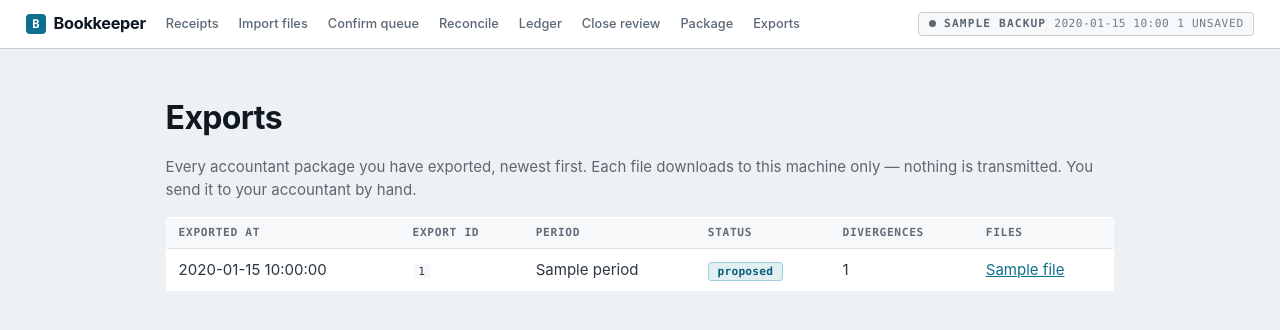
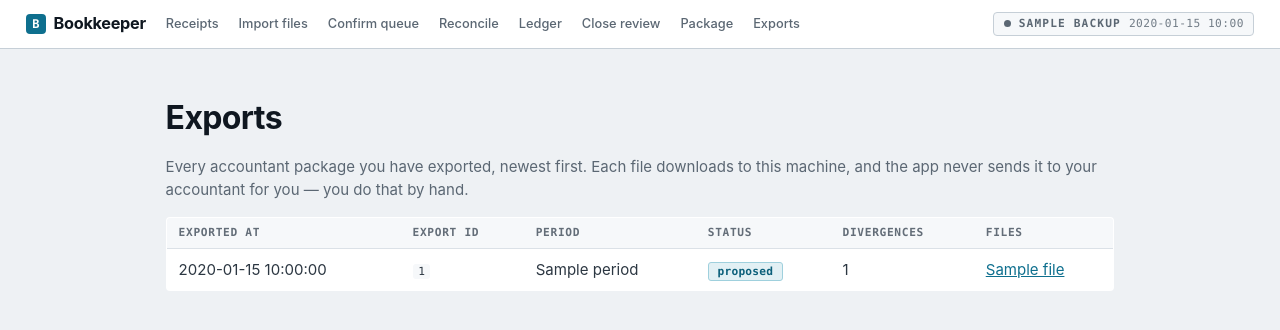
Before and after one commit to usebessemer/bookkeeper-ui, a Python web app: template bookkeeper_ui/templates/exports.html in a window 1280 px wide. Shown: the top 330 px of the page. Run offline with Jinja, Linux system fonts and the light colour scheme; the template is opened without the code that fills it: most values are stand-ins (such as "Sample title", 1, 10 or a date in 2020).

Commit message:
fix(backup): reconcile no-transmission copy to the ownership axis (#88)
The shipped "nothing leaves this machine / nothing is transmitted" claims
go literally false once backup pushes to the owner's own private GitHub.
Reframe every remaining global no-transmission string onto the ownership /
deliverable axis so no two surfaces contradict each other:

- pending chip readout: "Backing up" -> the spec's honest "N changes not
  yet backed up" (backup-spec §6/§9). An offline-stalled-but-unescalated
  pending is not an active upload; the count now rides in the label, so the
  redundant "N unsaved" span (and its now-dead .count rule) retire.
- package.html / exports.html export + download strings: reframed to "the
  app never sends it to your accountant for you -- you do that by hand" (the
  deliverable axis, genuinely true), not a global "nothing is transmitted".
- web.py export-download code comment corrected for accuracy.

capture_home's ownership footnote (added in #87) is the canonical string the
sweep aligns to and is unchanged. A grep confirms no live string asserts an
unqualified global "nothing leaves this machine".

```diff
--- a/bookkeeper_ui/static/app.css
+++ b/bookkeeper_ui/static/app.css
@@ -146,7 +146,6 @@ body {
   border: 1px solid var(--line-2); border-radius: var(--r-md); padding: 0.32rem 0.6rem;
 }
 .status-local .led { width: 7px; height: 7px; border-radius: 50%; background: var(--muted); }
-.status-local .count { font-weight: 500; letter-spacing: 0.06em; opacity: 0.85; }
 .status-local .check { font-weight: 700; }
 .status-local .ts { font-weight: 500; letter-spacing: 0.04em; opacity: 0.85; }
 
--- a/bookkeeper_ui/templates/_backup_chip.html
+++ b/bookkeeper_ui/templates/_backup_chip.html
@@ -16,8 +16,9 @@
   <span class="readout">{{ sig.label if sig else "Not backed up" }}</span>
   {% if sig and sig.show_check %}<span class="check" aria-hidden="true">&check;</span>{% endif %}
   {# backed_up carries the verified push-COMPLETION time (the sidecar's `pushed_at`,
-     never the attempt time); it is set only on backed_up, so it prints only there. #}
+     never the attempt time); it is set only on backed_up, so it prints only there.
+     The pending count is NOT a separate span — it rides inside the readout label
+     ("N changes not yet backed up"), so the chip states no double count. #}
   {% if sig and sig.last_push_time %}<time class="ts" datetime="{{ sig.last_push_time }}">{{ sig.last_push_time[:16] | replace("T", " ") }}</time>{% endif %}
-  {% if sig and sig.state == "pending" and sig.unpushed_count %}<span class="count">{{ sig.unpushed_count }} unsaved</span>{% endif %}
 </span>
 {% endmacro %}
--- a/bookkeeper_ui/templates/exports.html
+++ b/bookkeeper_ui/templates/exports.html
@@ -5,13 +5,14 @@
    A pure read of the SAME `exports.jsonl` the JSON `GET /exports` serializes (no second
    reader, no writes). Each row carries its id/period/status/time/divergence plus one
    guarded-download link per Core file (each → the `GET /ui/exports/{id}/{name}` route,
-   which serves the local file to the local browser — nothing is transmitted). #}
+   which serves the local file to the local browser — the app never sends an export
+   onward for the user). #}
 <h1>Exports</h1>
 
 <p class="lead">
   Every accountant package you have exported, newest first. Each file downloads to
-  this machine only &mdash; nothing is transmitted. You send it to your accountant
-  by hand.
+  this machine, and the app never sends it to your accountant for you &mdash; you do
+  that by hand.
 </p>
 
 {% if exports %}
--- a/bookkeeper_ui/templates/package.html
+++ b/bookkeeper_ui/templates/package.html
@@ -43,7 +43,7 @@
   <p><span class="tag status-proposed">proposed</span></p>
   <p><strong>This package is proposed &mdash; assembled by the agent, never
      auto-published.</strong> Review it below, then send it to your accountant by
-     hand. Nothing on this page leaves your machine.</p>
+     hand &mdash; the app never sends it for you.</p>
 </div>
 
 <p class="basis lead">
@@ -214,8 +214,8 @@
     </label>
     {% endif %}
     <button type="submit" class="export-button">Export package to local files</button>
-    <small class="export-hint">Writes the package to local files on this machine only
-      &mdash; nothing is transmitted. You send it to your accountant by hand.</small>
+    <small class="export-hint">Writes the package to local files on this machine. The
+      app never sends it to your accountant for you &mdash; you do that by hand.</small>
   </form>
   <div id="export-result"></div>
 </section>
--- a/bookkeeper_ui/web.py
+++ b/bookkeeper_ui/web.py
@@ -1220,8 +1220,9 @@ def register_ui(
     # The read/serve surface over what B wrote — the SAME append-only `exports.jsonl`
     # log the JSON `GET /exports` reads (`export_store`), never a second reader. The
     # listing lets a human *see the log*; the download lets him *pull the local files*
-    # (`FileResponse` from the local exports dir to the local browser — the entire
-    # transport story; nothing leaves the machine). The export action (`POST /ui/export`)
+    # (`FileResponse` from the local exports dir to the local browser — the app never
+    # sends an export onward for the user; he hands the package to his accountant
+    # himself). The export action (`POST /ui/export`)
     # is the human twin of B's JSON `POST /export`: it re-obtains the package from the
     # app's own stores and reuses B's `export_package` (no second write path).
 
```
Also changed, not shown: bookkeeper_ui/schemas.py (+9 -2 lines), tests/test_backup_signal_ui.py (+14 -2 lines).
